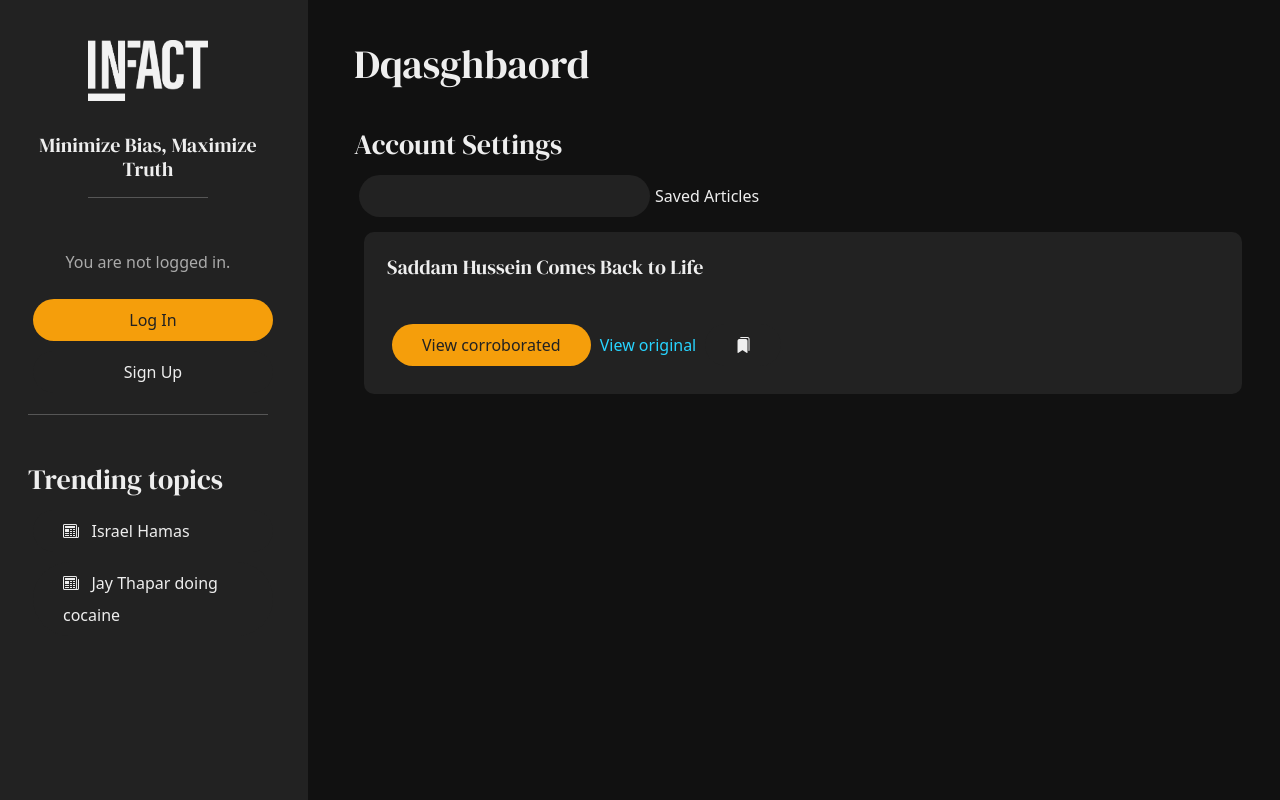
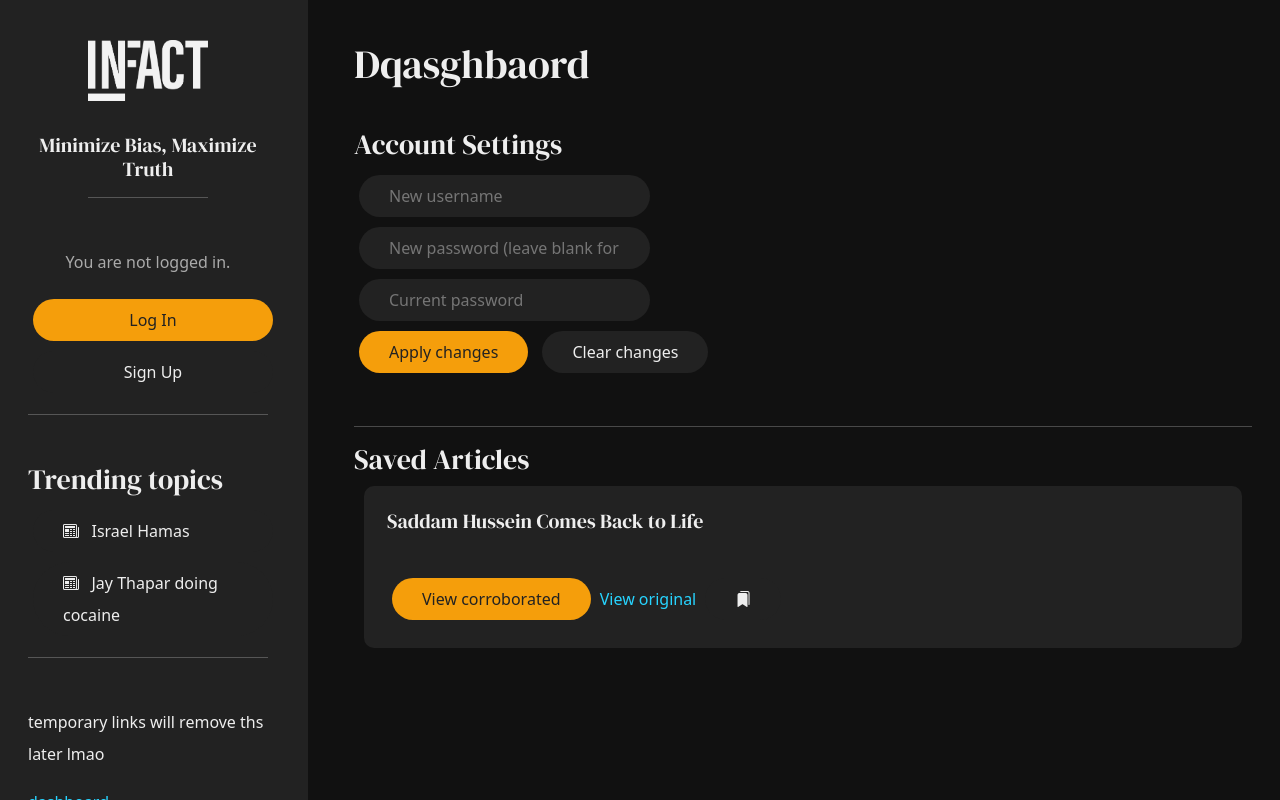
Before and after one commit to infact2/infact, a Flask app: page /dashboard in a window 1280 px wide. Run offline with Flask 3, Linux system fonts and the light colour scheme.

Commit message:
jhgowriughiuer

```diff
--- a/static/dashboard.html
+++ b/static/dashboard.html
@@ -25,7 +25,11 @@
             <h1>Dqasghbaord</h1>
             <br>
             <h3>Account Settings</h3>
-            <input
+            <input placeholder="New username"><br>
+            <input placeholder="New password (leave blank for no change)"><br>
+            <input placeholder="Current password"><br>
+            <button class="accent">Apply changes</button>
+            <button>Clear changes</button><br><br><hr>
             <h3>Saved Articles</h3>
             <div id="saved">
                 <div class="article-thumbnail lighter">
--- a/static/main.js
+++ b/static/main.js
@@ -16,7 +16,9 @@
     </center>
     <h3>Trending topics</h3>
     <button class="w-100 topic"><i class="bi bi-newspaper"></i>&nbsp;&nbsp;&nbsp;Israel Hamas</button>
-    <button class="w-100 topic"><i class="bi bi-newspaper"></i>&nbsp;&nbsp;&nbsp;Jay Thapar doing cocaine</button>`;
+    <button class="w-100 topic"><i class="bi bi-newspaper"></i>&nbsp;&nbsp;&nbsp;Jay Thapar doing cocaine</button>
+    <hr><br><p>temporary links will remove ths later lmao</p>
+    <a href="/dashboard">dashboard</a>`;
 
     document.getElementById("sidebar").innerHTML = sidebar;
     document.getElementById("sidebar").classList.add("col-3", "lighter", "padding");
--- a/static/style.css
+++ b/static/style.css
@@ -58,6 +58,11 @@
 }
 input:focus, button:focus {
     filter: brightness(120%);
+}
+input[type="checkbox"] {
+    width: 15px;
+    height: 15px;
+    vertical-align: middle;
 }
 button:hover {
     transform: scale(101%);
--- a/templates/signup.html
+++ b/templates/signup.html
@@ -28,6 +28,7 @@
                     <input class="w-100" placeholder="Username" required>
                     <input class="w-100" placeholder="Password" type="password" required>
                     <input class="w-100" placeholder="Confirm password" type="password" required>
+                    <input type="checkbox" required> I agree with the <a href="#">Terms of Service</a><br>
                     <button type="submit" class="accent w-100">
                         Create account
                     </button><br><br>
```
Also changed, not shown: static/media_bias.json (added, +32 -0 lines).
